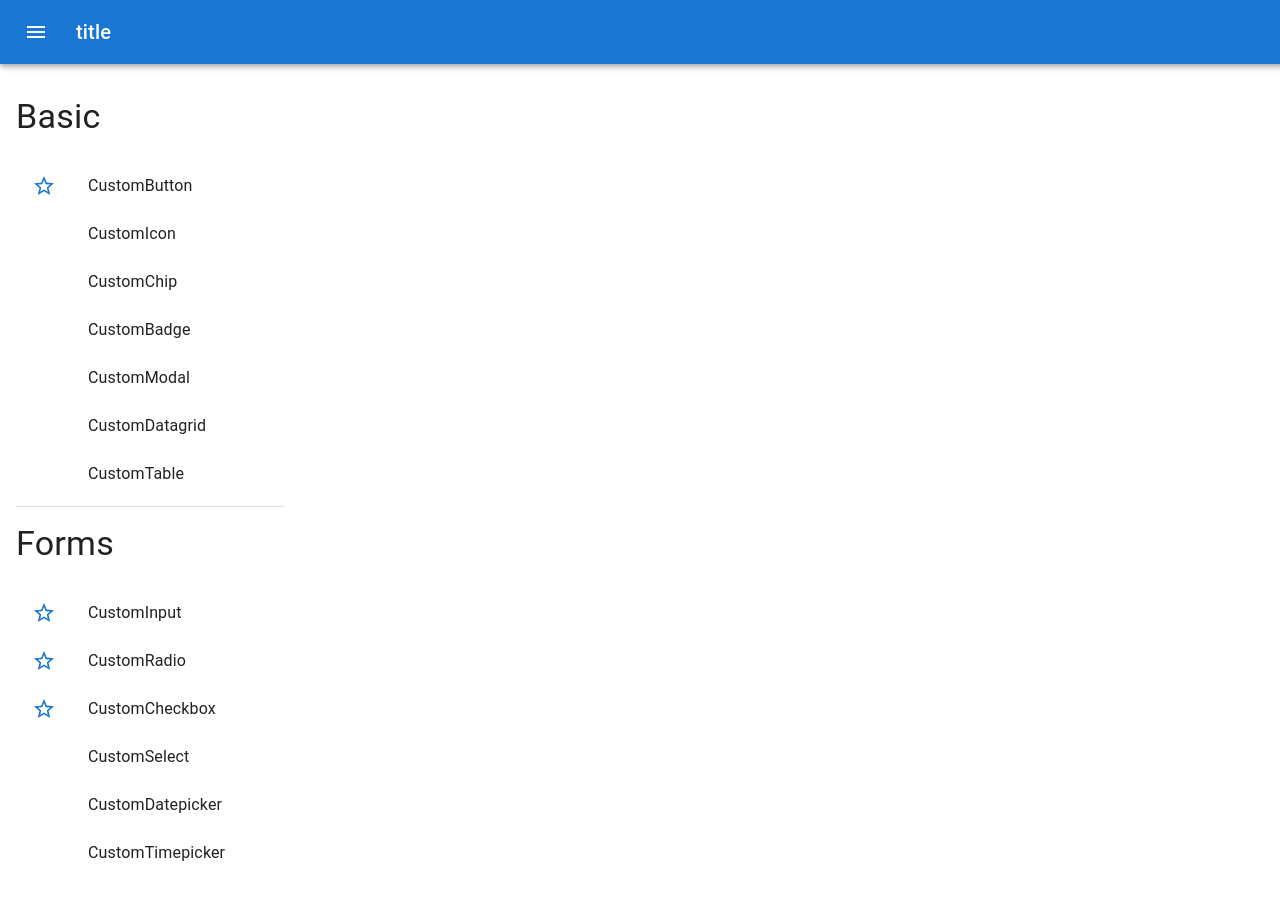
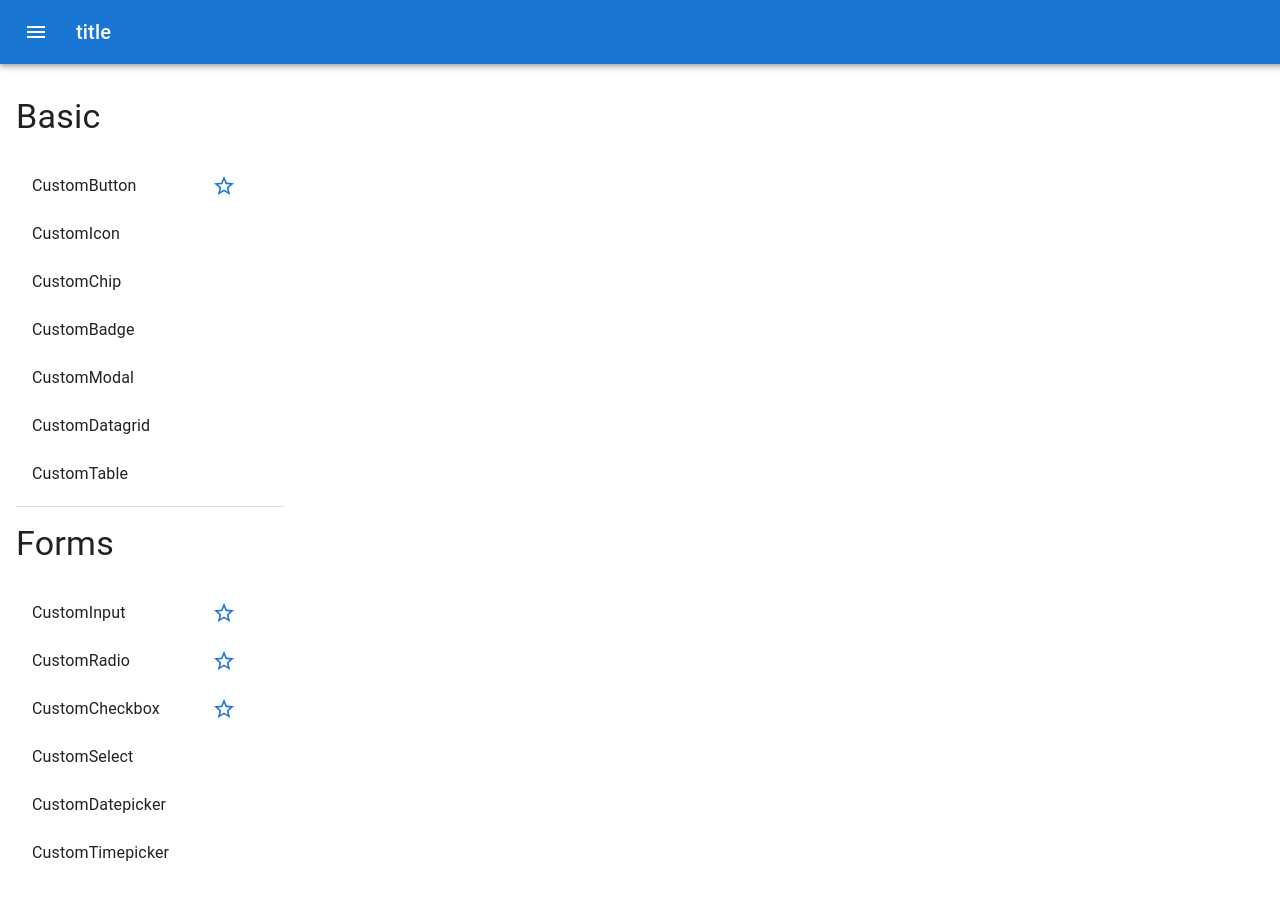
Before and after one commit to doakuma/init-project, a Next.js app: page / in a window 1280 px wide. Built offline with nearby package versions, Linux system fonts and the light colour scheme.

Commit message:
[dev] themeprovider

```diff
--- a/src/app/page.js
+++ b/src/app/page.js
@@ -45,10 +45,10 @@ export default function Home() {
                         onClick={() => handleClickList(list.label)}
                         selected={compType === list.label.toLocaleLowerCase()}
                       >
+                        <ListItemText primary={list.label} />
                         <ListItemIcon>
                           {list.isDone && <StarBorder color="primary" />}
                         </ListItemIcon>
-                        <ListItemText primary={list.label} />
                       </ListItemButton>
                     );
                   })}
--- a/src/components/CustomLayout.jsx
+++ b/src/components/CustomLayout.jsx
@@ -1,6 +1,6 @@
 "use client";
 import React, { useState } from "react";
-import { Container } from "@mui/material";
+import { ThemeProvider, Container, createTheme } from "@mui/material";
 
 import CustomHeader from "./CustomHeader";
 import CustomMenu from "./CustomMenu";
@@ -8,7 +8,9 @@ import CustomMenu from "./CustomMenu";
 const CustomLayout = (props) => {
   const { children, maxWidth = "xl" } = props;
   const [menuOpen, setMenuOpen] = useState(false);
+  const theme = createTheme();
   return (
+    <ThemeProvider theme={theme}>
       <Container maxWidth={false} disableGutters className="da-wrapper">
         <CustomHeader handleMenuClick={() => setMenuOpen(true)} />
         <CustomMenu
@@ -18,6 +20,7 @@ const CustomLayout = (props) => {
         />
         <>{children}</>
       </Container>
+    </ThemeProvider>
   );
 };
 
```
Lines whose indentation alone changed are shown as unchanged.
